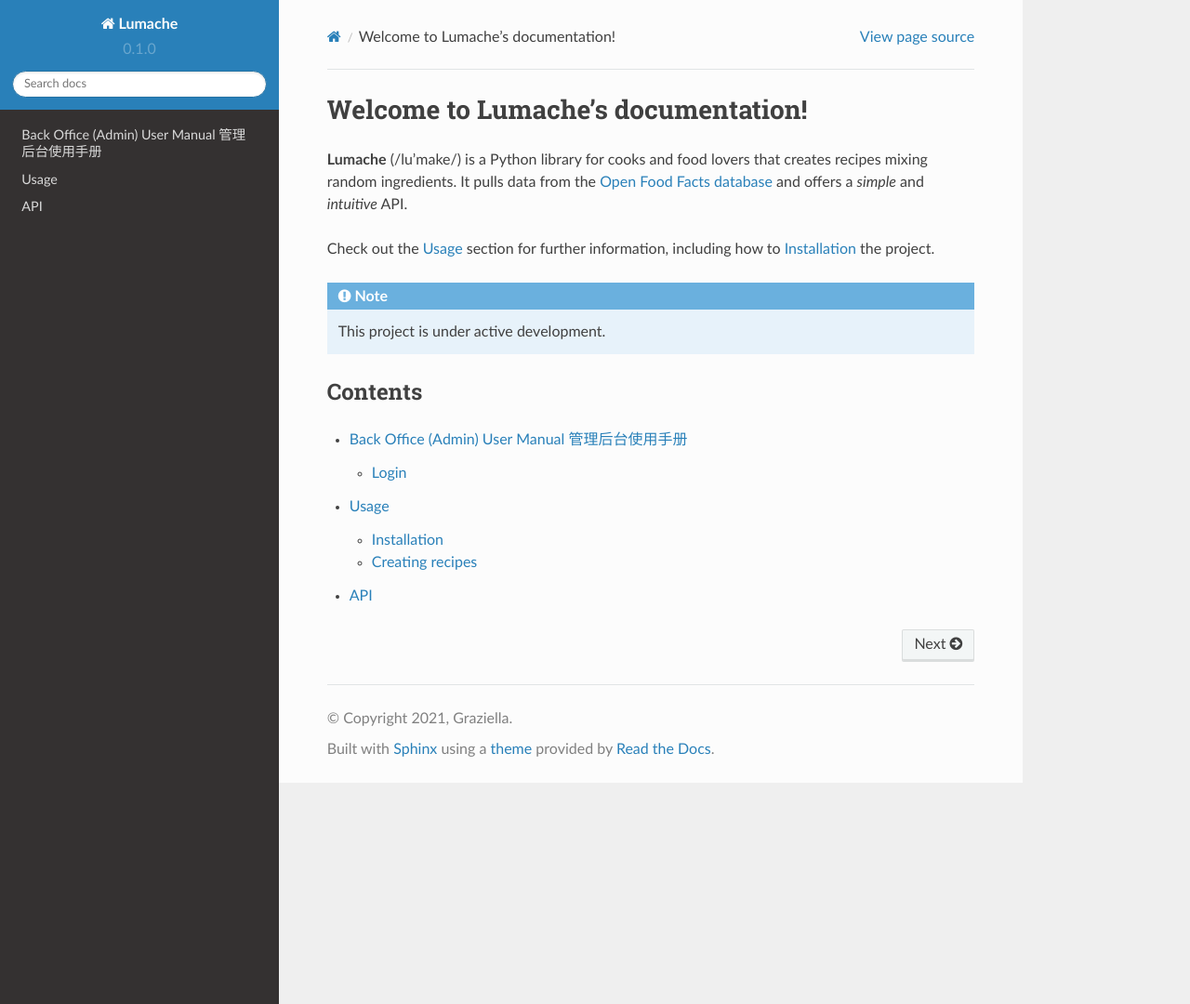
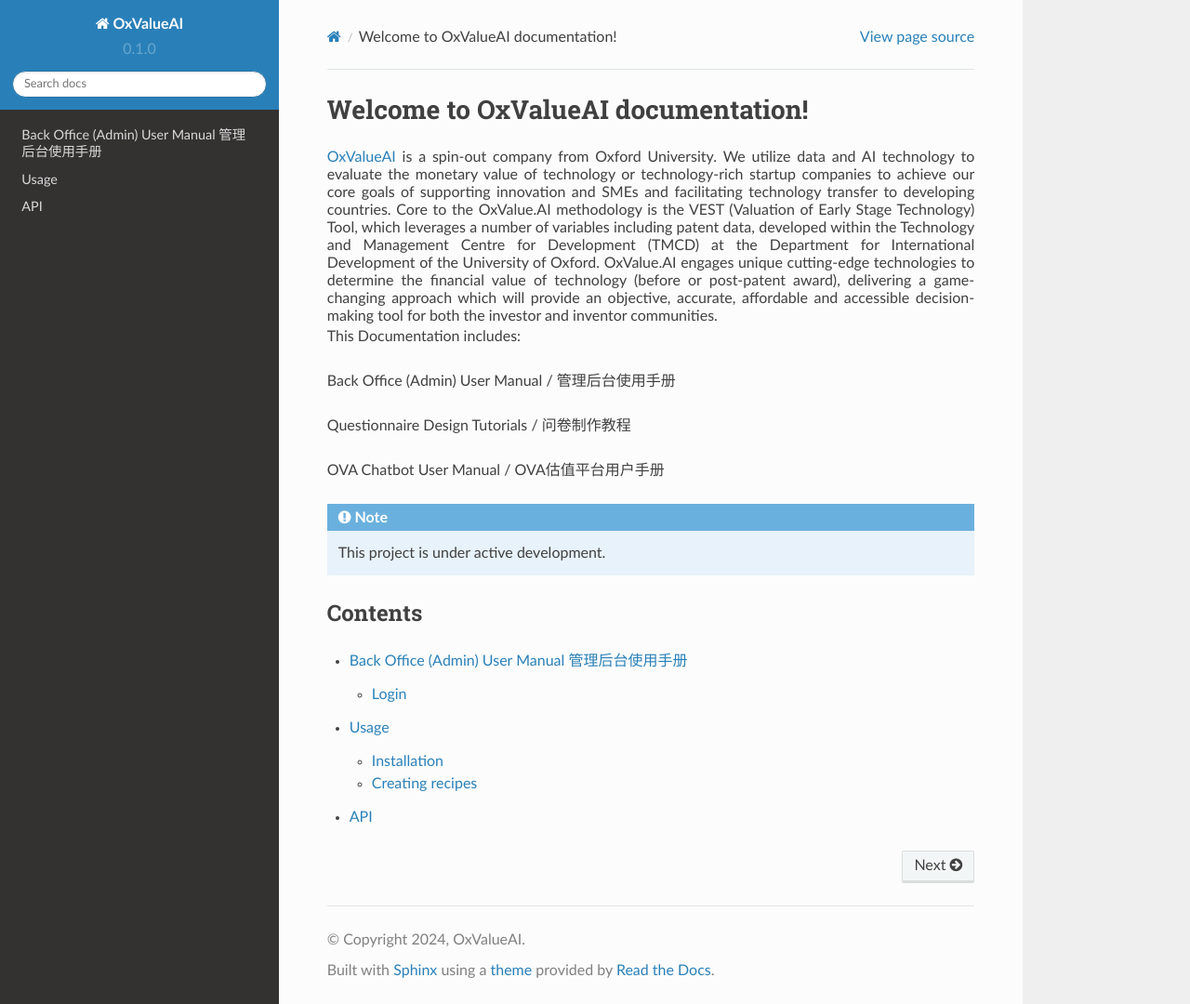
Before and after one commit to Trinal-Genius/OxValueAIDoc, a Sphinx documentation site: the page built from docs/source/index.rst, in a window 1280 px wide and 1080 px high. Shown: the whole window at 93% size. Built offline with Sphinx 7.4.7 and the Read the Docs theme 2.0.0, drawn with Linux system fonts in a browser that asks for light colours.

Commit message:
zh version init

```diff
--- /dev/null
+++ b/docs/source/_static/custom.css
@@ -0,0 +1,9 @@
+
+
+
+
+
+/* 两端对齐 */
+.body, .rst-content {
+    text-align: justify;
+}
--- a/docs/source/conf.py
+++ b/docs/source/conf.py
@@ -1,13 +1,28 @@
+'''
+Author: qufeng107 qufeng107@gmail.com
+Date: 2024-04-06 15:53:16
+LastEditors: qufeng107 qufeng107@gmail.com
+LastEditTime: 2024-04-06 23:44:32
+FilePath: \OxValueAIDoc\docs\source\conf.py
+Description:
+
+Copyright (c) 2024 by ${git_name_email}, All Rights Reserved.
+'''
 # Configuration file for the Sphinx documentation builder.
 
 # -- Project information
 
-project = 'Lumache'
-copyright = '2021, Graziella'
-author = 'Graziella'
+project = 'OxValueAI'
+copyright = '2024, OxValueAI'
+author = 'Feng'
 
 release = '0.1'
 version = '0.1.0'
+language = 'en'
+
+locale_dirs = ['../locales/']   # path is example but recommended.
+gettext_compact = False  # optional.
+gettext_uuid = True  # optional.
 
 # -- General configuration
 
@@ -33,3 +48,10 @@
 
 # -- Options for EPUB output
 epub_show_urls = 'footnote'
+
+
+# import custom css files
+html_static_path = ['_static']
+html_css_files = [
+    'custom.css',
+]
--- a/docs/source/index.rst
+++ b/docs/source/index.rst
@@ -1,13 +1,21 @@
-Welcome to Lumache's documentation!
+Welcome to OxValueAI documentation!
 ===================================
 
-**Lumache** (/lu'make/) is a Python library for cooks and food lovers
-that creates recipes mixing random ingredients.
-It pulls data from the `Open Food Facts database <https://world.openfoodfacts.org/>`_
-and offers a *simple* and *intuitive* API.
 
-Check out the :doc:`usage` section for further information, including
-how to :ref:`installation` the project.
+.. raw:: html
+
+   <a href="https://www.oxvalue.ai/" target="_blank">OxValueAI</a>
+   is a spin-out company from Oxford University. We utilize data and AI technology to evaluate the monetary value of technology or technology-rich startup companies to achieve our core goals of supporting innovation and SMEs and facilitating technology transfer to developing countries. Core to the OxValue.AI methodology is the VEST (Valuation of Early Stage Technology) Tool, which leverages a number of variables including patent data, developed within the Technology and Management Centre for Development (TMCD) at the Department for International Development of the University of Oxford. OxValue.AI engages unique cutting-edge technologies to determine the financial value of technology (before or post-patent award), delivering a game-changing approach which will provide an objective, accurate, affordable and accessible decision-making tool for both the investor and inventor communities.
+
+
+This Documentation includes:
+
+Back Office (Admin) User Manual / 管理后台使用手册
+
+Questionnaire Design Tutorials / 问卷制作教程
+
+OVA Chatbot User Manual / OVA估值平台用户手册
+
 
 .. note::
 
--- a/docs/source/usage.rst
+++ b/docs/source/usage.rst
@@ -31,3 +31,7 @@
 >>> import lumache
 >>> lumache.get_random_ingredients()
 ['shells', 'gorgonzola', 'parsley']
+
+
+
+`OxValueAI <https://www.oxvalue.ai/>`_
--- /dev/null
+++ b/docs/translate_commands.txt
@@ -0,0 +1,3 @@
+
+
+# in ./docs/
```
Also changed, not shown: 5 other files.
